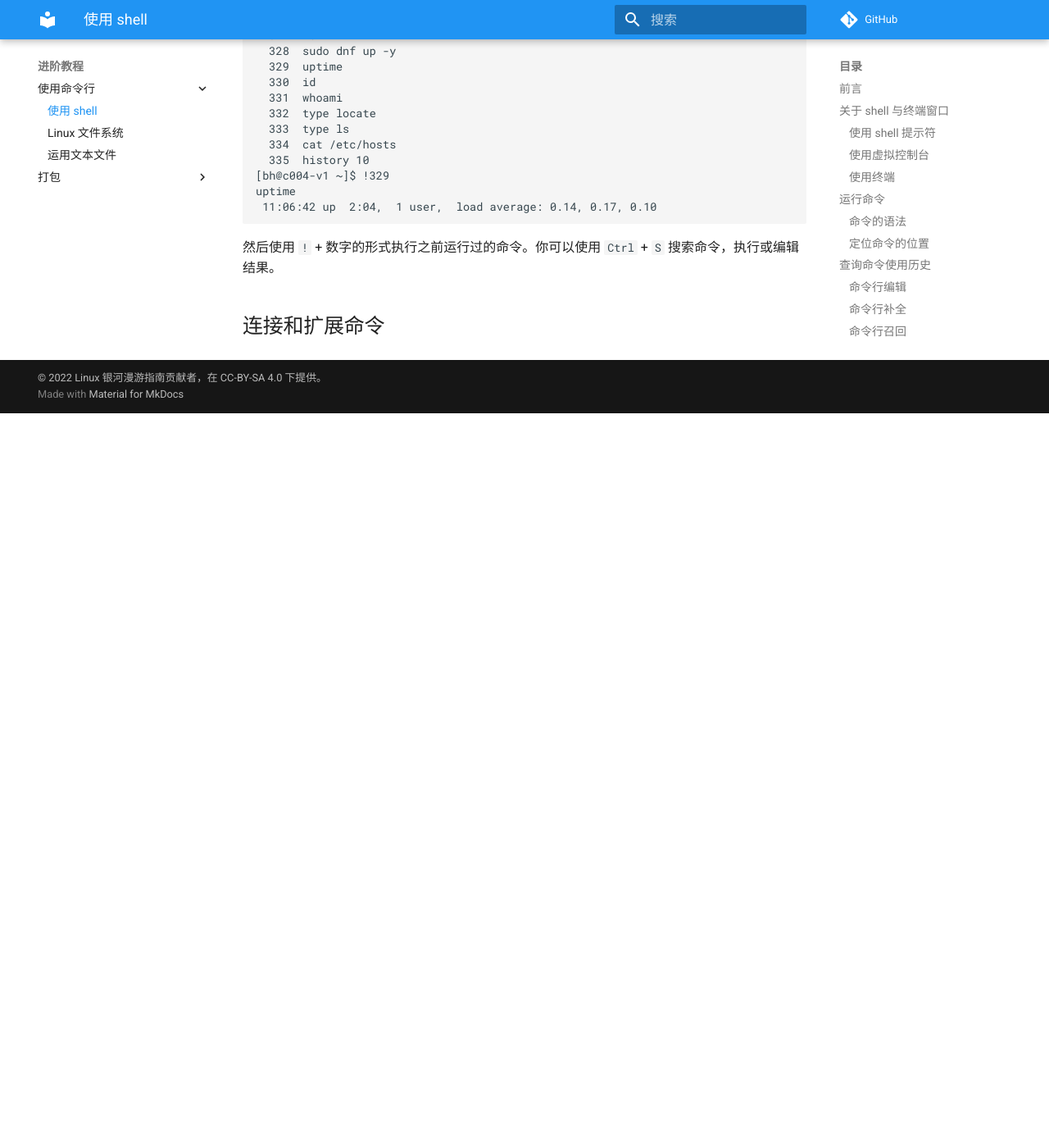
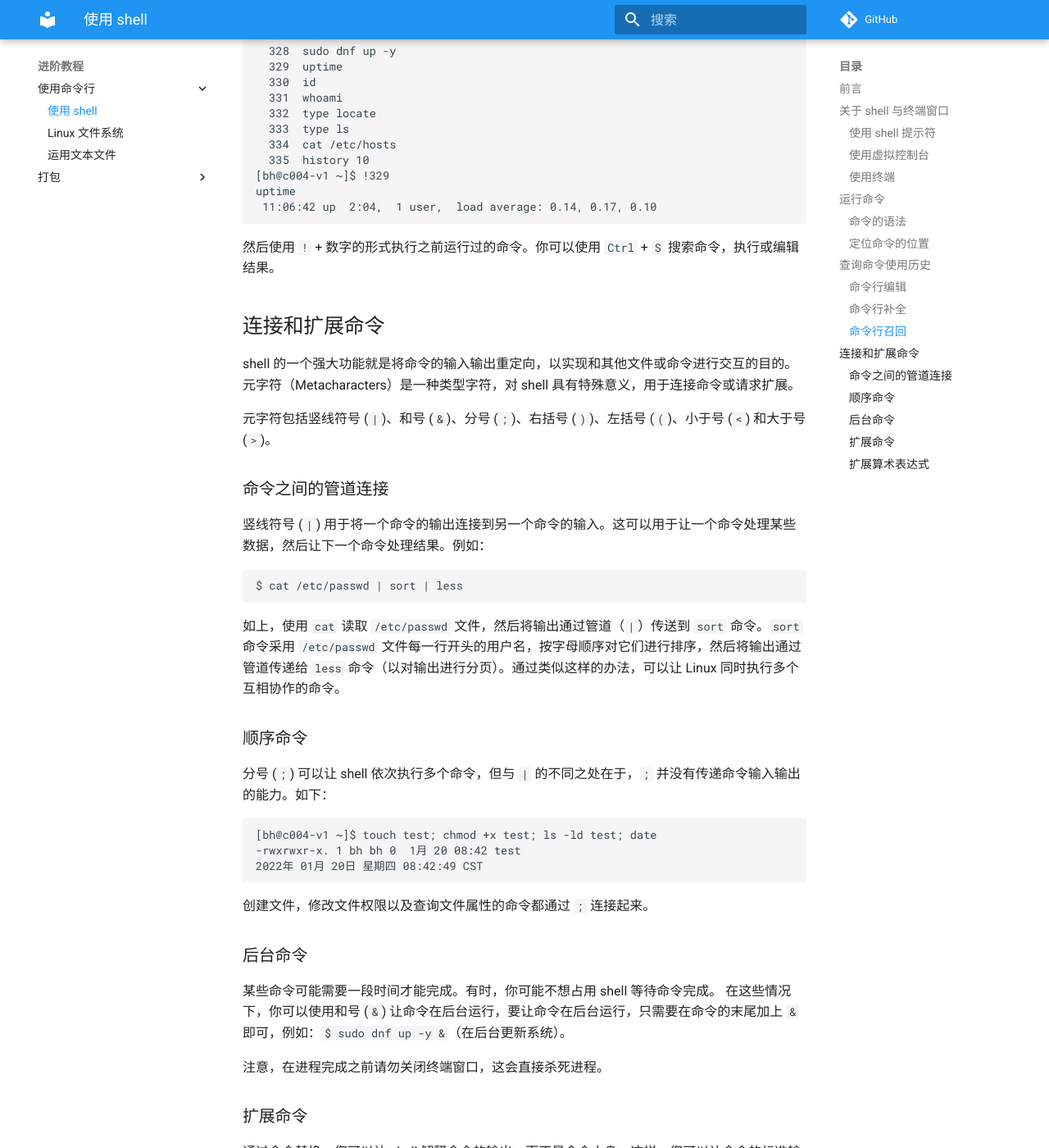
Before and after one commit to linuxhitchhiker/THGLG, an MkDocs documentation site: the page built from docs/advanced/shell/base1.md, in a window 1280 px wide and 1400 px high, scrolled down 7031 px. Shown: the whole window at 82% size. Built offline with MkDocs 1.6.1 and Material for MkDocs 9.7.7, drawn with Linux system fonts in a browser that asks for light colours; comment, search, counter and statistics services are not loaded; before the commit the page ends 7535 px from its top, so only the background shows below that; some of the changed text lies outside the part shown.

Commit message:
Update base1.md

````diff
--- a/docs/advanced/shell/base1.md
+++ b/docs/advanced/shell/base1.md
@@ -260,3 +260,50 @@ uptime
 然后使用 `!` + 数字的形式执行之前运行过的命令。你可以使用 `Ctrl` + `S` 搜索命令，执行或编辑结果。
 
 ## 连接和扩展命令
+
+shell 的一个强大功能就是将命令的输入输出重定向，以实现和其他文件或命令进行交互的目的。元字符（Metacharacters）是一种类型字符，对 shell 具有特殊意义，用于连接命令或请求扩展。
+
+元字符包括竖线符号 (`|`)、和号 (`&`)、分号 (`;`)、右括号 (`)`)、左括号 (`(`)、小于号 (`<`) 和大于号 (`>`)。
+
+### 命令之间的管道连接
+
+竖线符号 (`|`) 用于将一个命令的输出连接到另一个命令的输入。这可以用于让一个命令处理某些数据，然后让下一个命令处理结果。例如：
+
+```
+$ cat /etc/passwd | sort | less
+```
+
+如上，使用 `cat` 读取 `/etc/passwd` 文件，然后将输出通过管道（`|`）传送到 `sort` 命令。`sort` 命令采用 `/etc/passwd` 文件每一行开头的用户名，按字母顺序对它们进行排序，然后将输出通过管道传递给 `less` 命令（以对输出进行分页）。通过类似这样的办法，可以让 Linux 同时执行多个互相协作的命令。
+
+### 顺序命令
+
+分号 (`;`) 可以让 shell 依次执行多个命令，但与 `|` 的不同之处在于，`;` 并没有传递命令输入输出的能力。如下：
+
+```
+[bh@c004-v1 ~]$ touch test; chmod +x test; ls -ld test; date
+-rwxrwxr-x. 1 bh bh 0  1月 20 08:42 test
+2022年 01月 20日 星期四 08:42:49 CST
+```
+
+创建文件，修改文件权限以及查询文件属性的命令都通过 `;` 连接起来。
+
+### 后台命令
+
+某些命令可能需要一段时间才能完成。有时，你可能不想占用 shell 等待命令完成。 在这些情况下，你可以使用和号 (`&`) 让命令在后台运行，要让命令在后台运行，只需要在命令的末尾加上 `&` 即可，例如：`$ sudo dnf up -y &`（在后台更新系统）。
+
+注意，在进程完成之前请勿关闭终端窗口，这会直接杀死进程。
+
+### 扩展命令
+
+通过命令替换，您可以让 shell 解释命令的输出，而不是命令本身。这样，您可以让命令的标准输出成为另一个命令的参数。进行命令替换有两种办法：使用 $(command) 或者使用反引号（`）包围命令。如下：
+
+```
+$ touch test.sh; nano $(find ~ | grep test)
+$ touch test.sh; nano `find ~ | grep test`
+```
+
+如上，该命令首先在用户的主目录（`~`）中创建一个 test.sh 文本文件。然后 shell 会先执行 `$()` 括号内的内容或反引号包围的内容。也就是 `find` 会将用户目录中的所有文件名打印出来，然后导入 `grep` 命令。`grep` 会筛选出所有包含 “test” 关键字的文件，然后再用 `nano` 打开（Nano 会依次打开这些文件，要关闭这些窗口，请使用 Ctrl + X 快捷键）。
+
+注意，此类命令在你只知道文件名而不知道文件路径的情况下很有实用价值。但使用的时候请尽量确定文件所处的大致范围，如果你直接在 `/` 下查询，你可能会一次性打开大量的文件。
+
+### 扩展算术表达式
````
